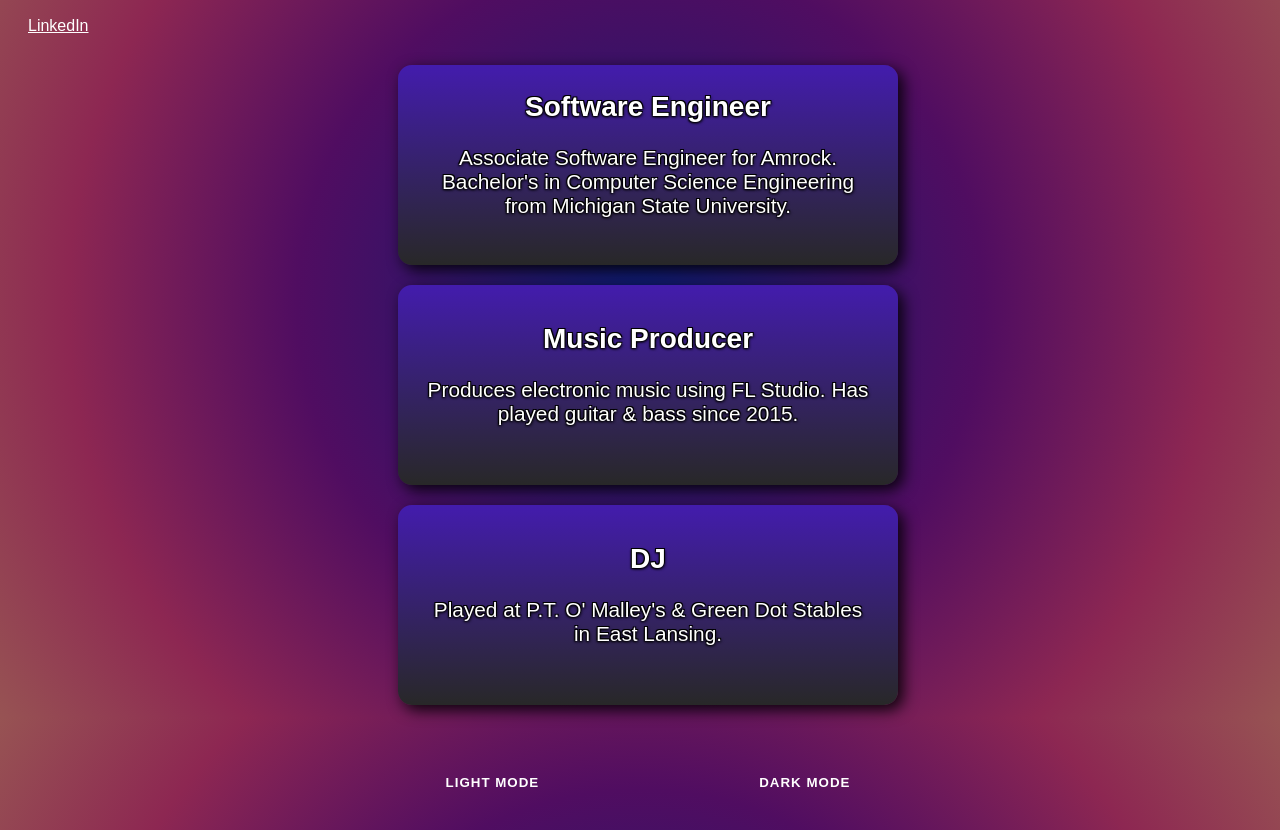
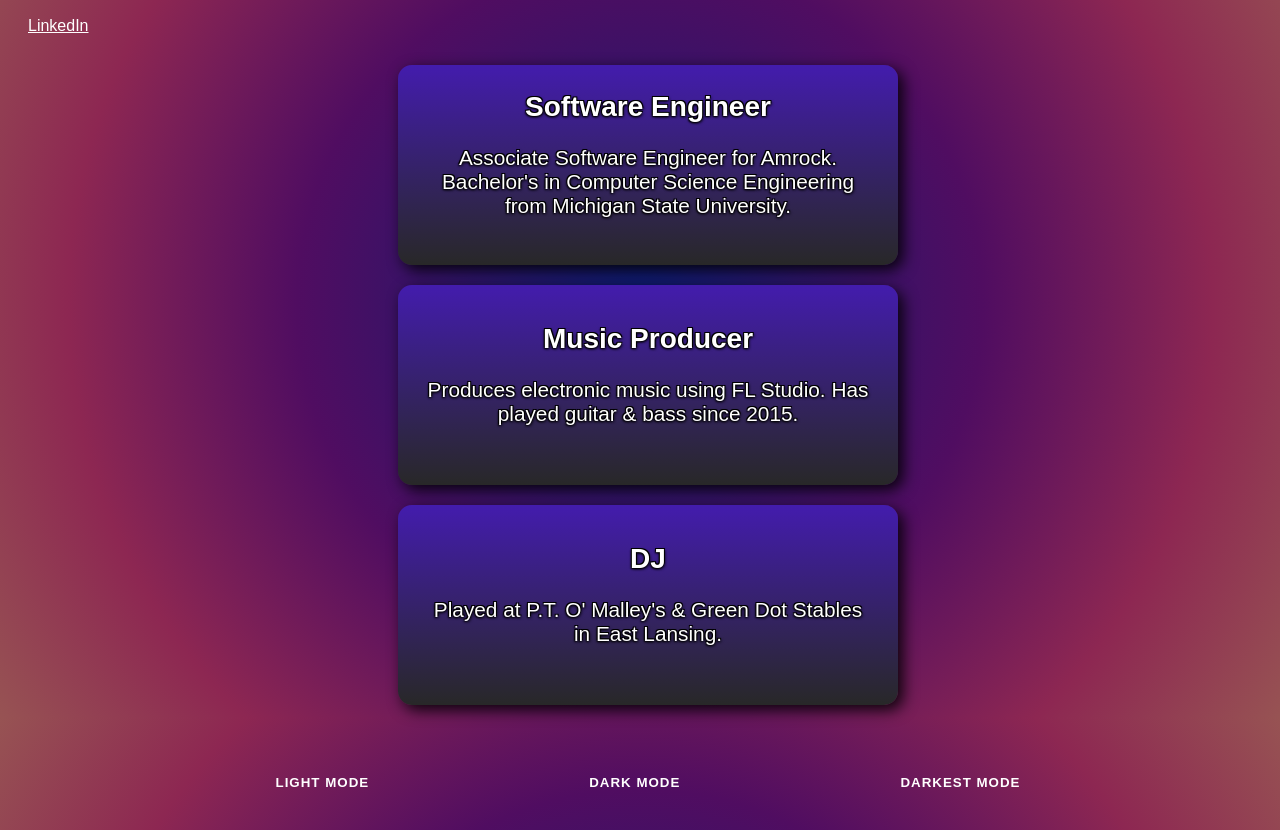
Before and after one commit to stevenhagopian/stevenhagopian.github.io, a website: page index.html in a window 1280 px wide. Shown: the part 111-941 px from the top of the page. Drawn offline with Linux system fonts and the light colour scheme.

Commit message:
Add files via upload

```diff
--- a/index.html
+++ b/index.html
@@ -38,9 +38,11 @@
       </div>
 
       <div class="cards2">
-      <button class="theme-btn light" onclick="setTheme('normal')" title="Light mode">Light Mode
+      <button class="theme-btn light" onclick="setTheme('normal')" title="Light Mode">Light Mode
       </button>
-      <button class="theme-btn dark" onclick="setTheme('dark')" title="Dark mode">Dark Mode
+      <button class="theme-btn dark" onclick="setTheme('dark')" title="Dark Mode">Dark Mode
+      </button>
+      <button class="theme-btn dark" onclick="setTheme('darker')" title="Darkest Mode">Darkest Mode
       </button>
     </div>
   <script src="vanilla-tilt.js"></script>
```
